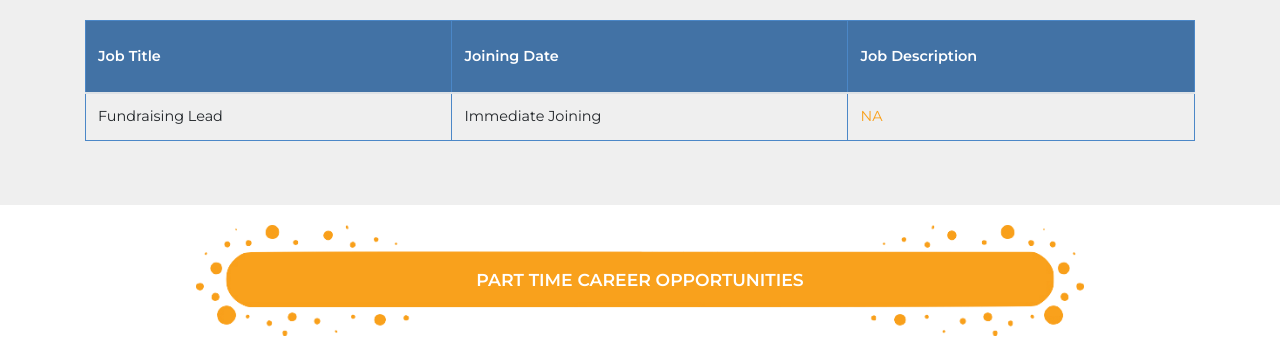
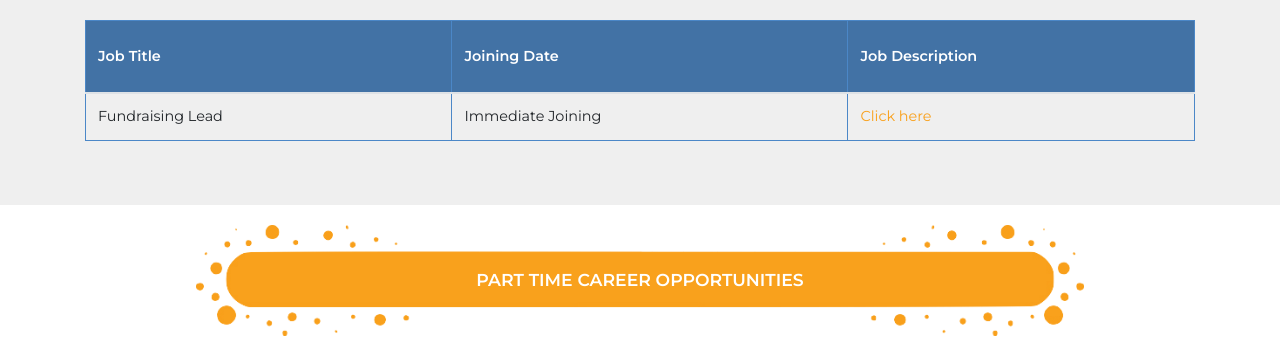
Before and after one commit to Involve-Edu/involveedupublic, a Jekyll site: the page built from get-involved.md, in a window 1280 px wide. Shown: the part 555-893 px from the top of the page. Built offline with Jekyll 4.4.1, drawn with Linux system fonts in a browser that asks for light colours; comment, search, counter and statistics services are not loaded.

Commit message:
Update get-involved.md

```diff
--- a/get-involved.md
+++ b/get-involved.md
@@ -39,7 +39,7 @@ description: "We are always on the lookout for partners to join us in our Missio
                                     <td>{{job.title}}</td>
                                     <td>{{job.date}}</td>
                                     <td>
-                                        <a href="{{job.description}}">NA</a>
+                                        <a href="{{job.description}}">Click here</a>
                                     </td>
                                 </tr>
                                 {% endfor %}
```
